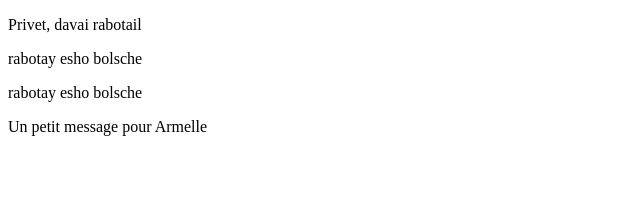
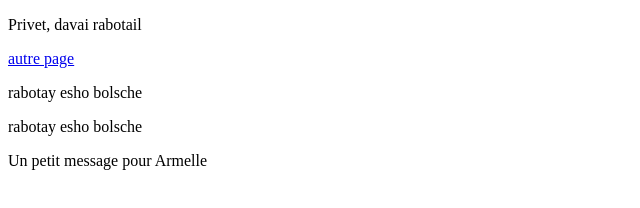
Before and after one commit to IMacaire/projetgit, a plain HTML site: page index.html in a window 1280 px wide. Shown: the whole page, without its empty margins (0-640 px from the left). Drawn offline with Linux system fonts and the light colour scheme.

Commit message:
truc link

```diff
--- a/index.html
+++ b/index.html
@@ -8,6 +8,7 @@
 </head>
 <body>
     <p>Privet, davai rabotail</p>
+    <a href="./index2.html"> autre page</a>
     <p>rabotay esho bolsche</p>
     <p>rabotay esho bolsche</p>
     <p>Un petit message pour Armelle</p>
```
